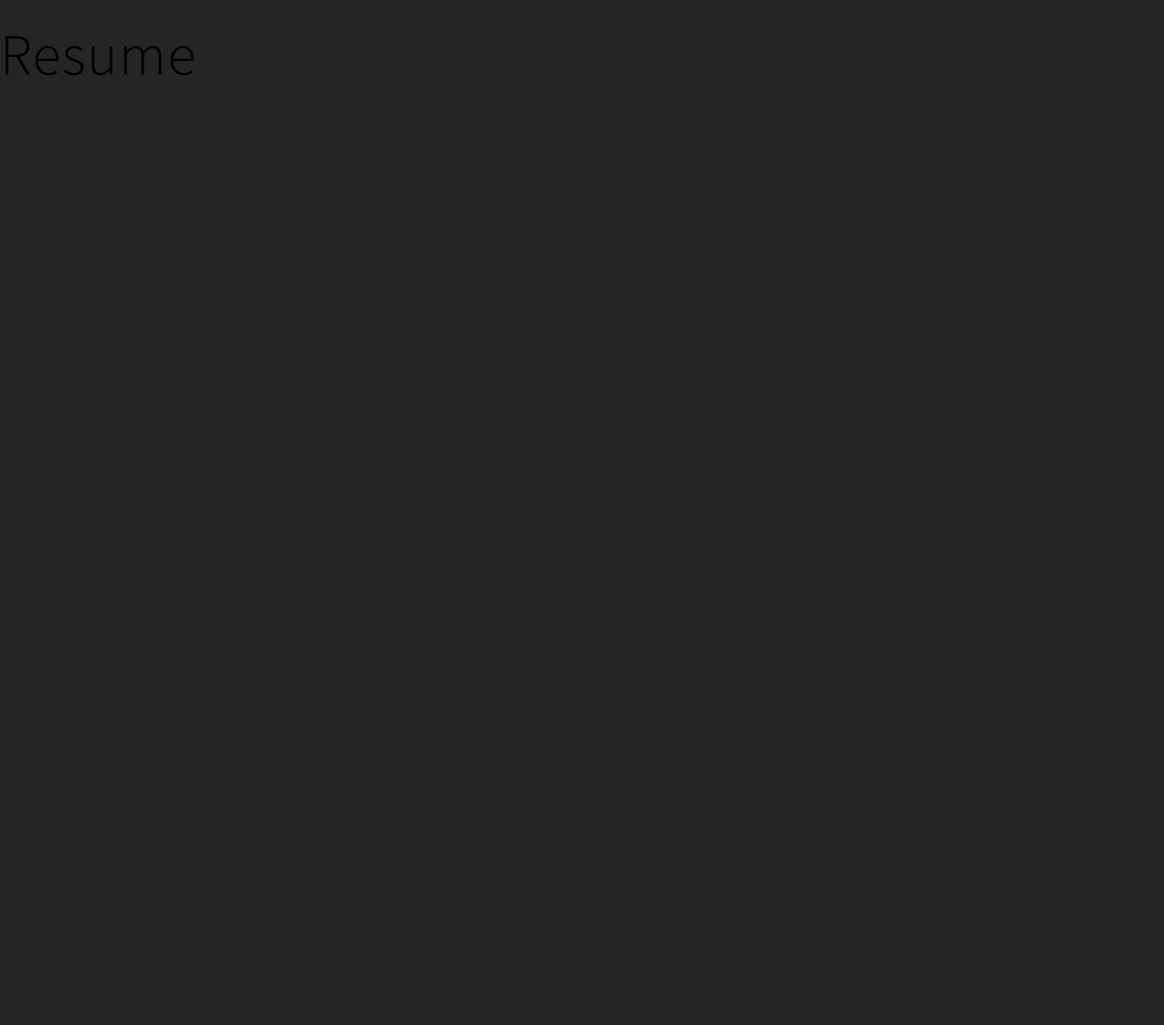
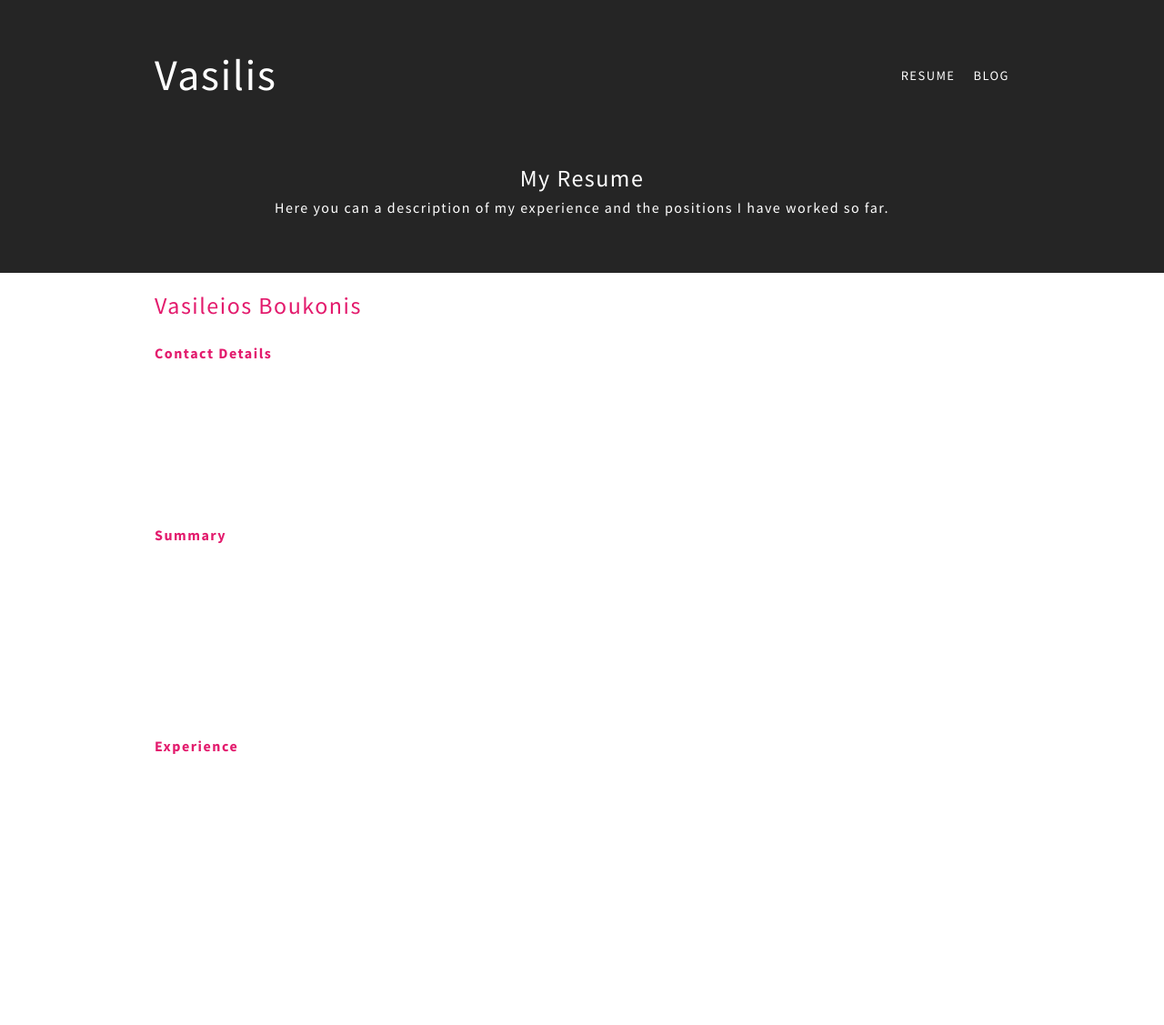
Before and after one commit to va5ili5/gatsby-blog, a Gatsby site: page /resume in a window 1280 px wide. Shown: the top 1127 px of the page at 91% size. Before the commit the page ends 843 px from the top, so only its background shows below. Built offline with nearby package versions, Linux system fonts and the light colour scheme; Gatsby itself is replaced by a stand-in of ours.

Commit message:
add yaml, change header

```diff
--- a/src/assets/scss/_base.scss
+++ b/src/assets/scss/_base.scss
@@ -18,7 +18,6 @@ body {
   font-size: $medium-font-size;
   font-weight: $medium-font-weight;
   line-height: $line-height;
-  background-color: $lighter-black;
   letter-spacing: 1.5px;
   -webkit-font-smoothing: antialiased;
   text-rendering: optimizeLegibility;
@@ -48,6 +47,5 @@ ul {
 }
 
 a {
-  color: $black;
   text-decoration: none;
 }
--- a/src/assets/scss/_layout.scss
+++ b/src/assets/scss/_layout.scss
@@ -15,12 +15,13 @@
     min-height: 100vh;
     width: 100vw;
     padding: 1em 3em;
+    background-color: $lighter-black;
     color: $white;
     display: flex;
     flex-direction: column;
     align-items: center;
     justify-content: space-between;
-    font-weight: 400; //opacity: 0.7;
+    font-weight: 400;
     a {
         color: $white;
     }
@@ -55,15 +56,38 @@
 }
 
 .header {
-    @extend .container;
-    min-height: 100px;
+    background-color: $lighter-black;
+    display: flex;
+    min-height: 300px;
 }
 
 .header-container {
+    @extend .container;
     display: flex;
+    flex-direction: column;
     flex-grow: 1;
-    justify-content: space-between;
-    align-items: center;
+    .header-menu {
+        display: flex;
+        align-items: center;
+        flex-grow: 1;
+        justify-content: space-between;
+    }
+    .header-title {
+        display: flex;
+        flex-direction: column;
+        align-items: center;
+        flex-grow: 1;
+        justify-content: center;
+    }
+    .navigation {
+        align-self: initial;
+    }
+    h3 {
+        color: $white;
+    }
+    p {
+        color: $white;
+    }
     a {
         font-weight: 400; //opacity: 0.7;
         color: $white;
@@ -87,7 +111,7 @@
 
 .post-text {
     color: $light-gray;
-    p{
+    p {
         margin-bottom: 20px;
     }
 }
@@ -144,8 +168,7 @@
     display: flex;
     .listitem {
         padding: 10px;
-
-        &:last-child{
+        &:last-child {
             padding-right: 0;
         }
     }
@@ -158,13 +181,46 @@
     color: $red;
 }
 
-.tags{
+.tags {
     margin-right: 10px;
-    i{
+    i {
         color: $red;
     }
 }
 
-.tag-link{
-    color:$white;
+.tag-link {
+    color: $white;
 }
+
+.resume-data {
+    padding: 20px 0;
+    p,
+    li {
+        color: #fff;
+    }
+    h4 {
+        color: $red;
+    }
+    .contact {
+        .fab,
+        .fa {
+            color: $white;
+            margin-right: 10px;
+        }
+        a {
+            color: $white;
+        }
+    }
+    .flex-header {
+        display: flex;
+        align-items: center;
+        h5 {
+            font-size: 1.1em;
+            color: #fff;
+        }
+        i {
+            color: #fff;
+            margin-right: 10px;
+        }
+    }
+}
--- a/src/components/header.js
+++ b/src/components/header.js
@@ -1,13 +1,13 @@
 import React from 'react'
 import { Link } from 'gatsby'
 import menu from '../data/nav.yaml'
-import header from '../data/blog.yaml'
 
-const Header = () => (
+const Header = (props) => (
   <header className="header">
     <div className="header-container">
+    <div className="header-menu">
       <h2>
-        <Link to={header.header.url}>{header.header.title}</Link></h2>
+        <Link to='/'>Vasilis</Link></h2>
       <nav className="navigation">
         <ul className="list">
           {menu.map(({ title, url }, i) => (
@@ -15,6 +15,15 @@ const Header = () => (
           ))}
         </ul>
       </nav>
+      </div>
+      <div  className="header-title">
+        <h3>
+            {props.title}
+        </h3>
+        <p>
+        {props.tagline}
+        </p>
+      </div>
     </div>
   </header>
 )
--- a/src/data/blog.yaml
+++ /dev/null
@@ -1,3 +0,0 @@
-header:
-  title:  Vasilis
-  url:  /
--- /dev/null
+++ b/src/data/resume.yaml
@@ -0,0 +1,95 @@
+name:  Vasileios Boukonis
+contact:
+  - media:  twitter
+    url:  https://twitter.com/vasilisdev
+    icon:  fab fa-twitter
+  - media:  github
+    url:  https://github.com/va5ili5
+    icon:  fab fa-github
+  - media:  linkedin
+    url:  https://www.linkedin.com/in/vboukonis/
+    icon:  fab fa-linkedin-in
+  - media:  e-mail
+    url:  mailto:vasiliss_b@hotmail.com
+    icon:  fa fa-envelope
+summary:  I am a .NET web developer and front-end engineer living and breathing in
+        Thessaloniki, Greece. I have 7 years of professional experience working
+        with the web. Over the years of my career I had the opportunity to work
+        from simple responsive websites to large, complex business web
+        applications and RESTful APIs. Most of my coding experience were built
+        upon the .NET stack, HTML5, CSS3 and Javascript. Currently focused on
+        the modern client side javascript frameworks.
+experience:
+  - position:  Software Engineer
+    company:  Intrasoft International
+    location:  Thessaloniki - Greece
+    duration:  June 2016 to present
+    duties:
+    - duty:  Implementing change requests for the European Railway Agency Information System
+    - duty:  Maintain and refactoring existing code
+    - duty:  Front-end and back-end development, using C#, VB.net, ASP.NET Web Forms, JavaScript, jQuery, AJAX, HTML, CSS, Visual Studio
+    - duty:  Implementing Unit Tests (MS Test) and UI Tests (selenium)
+    - duty:  Participate to meetings with the client, project manager and the development team
+    - duty:  Providing technical support to the client and proposed technical solutions based on the requirements
+  - position:  Software Engineer
+    company:  Interworks Cloud
+    location:  Thessaloniki - Greece
+    duration:  October 2013 to May 2016
+    duties:
+    - duty:  Implementing new features for the BSS cloud platform and the Marketplace
+    - duty:  Maintain and refactoring existing code
+    - duty:  Front-end and back-end development, using C#, ASP.NET Web Forms, JavaScript, jQuery, AJAX, HTML, CSS, Visual Studio
+    - duty:  Implementing Unit Tests (MS Test) and UI Tests (selenium)
+    - duty:  Implementing Unit Tests (MSTest, Moq Framework) and integration tests
+    - duty:  Participating in sprint planning and daily scrum meetings
+  - position:  Web Developer
+    company:  Marmalade GmbH
+    location:  Magdeburg - Germany
+    duration:  October 2012 to July 2013
+    duties:
+    - duty:  Responsive Web Design
+    - duty:  Front-end development, using HTML5, CSS3, javascript, jQuery and jQuery mobile
+    - duty:  Back-end development, using PHP, mySQL, couchDB
+    - duty:  Contribution to the implementation of the OXMOB, a mobile template for OXID e-shop.
+    - duty:  Websites Development and maintenance
+  - position:  Intern Software Developer
+    company:  ELSOP Consulting Group - SAP Partner
+    location:  Athens - Greece
+    duration:  January 2012 to July 2012
+    duties:
+    - duty:  SAP Java development
+education:
+  -  school: University of Macedonia
+     location:  Thessaloniki – Greece
+     degree:  Bachelor of Science in Applied Informatics
+     date:  2009 - 2011
+     grade:  Overall GPA 7.33/10.00
+  -  school: Alexander Technological Educational Institute of Thessaloniki
+     location:  Thessaloniki – Greece
+     degree:  Bachelor in Food Science Technology
+     date:  1997 – 2003
+     grade:  Overall GPA 6.55/10.00
+  -  school: Kastoria High School
+     location:  Kastoria - Greece
+     degree:  High School Diploma
+     date:  1995 – 1997
+     grade:  Overall GPA 17.30/20.00
+skills:
+  -  skill:  "Programming Languages: C#, Visual Basic, t-SQL, PHP"
+  -  skill:  "Web Technologies & Frameworks: HTML5, CSS3, React.js, Vue.js"
+  -  skill:  "Scripts/UI: JavaScript, jQuery, Ajax, Bootstrap, SASS, SCSS, LESS, gulp"
+  -  skill:  "Databases and ORM: MS-SQL Server, Entity Framework, MySQL, noSQL(CouchDB)"
+  -  skill:  "Microsoft Technologies: .NET Framework, ASP.NET WebForms, ASP.NET MVC, ASP.NET WebApi,
+             ASP.NET Core"
+  -  skill:  "Version Control: git, TFS"
+  -  skill:  "Development Tools: Visual Studio, Visual Studio Code, SQL Server Management Studio"
+  -  skill:  "Operating Systems: Microsoft Windows, Linux(Mint)"
+softskills:
+  -  sskill:  Ability to comprehend the business context.
+  -  sskill:  Ability to analyze complex business concepts and break down to smaller tasks.
+  -  sskill:  Ability to work as a team member and also as an individual.
+  -  sskill:  Ability to share and communicate technical details with non-technical departments (e.g. Marketing, Sales)
+languages:
+  -  language:  Greek (mother tongue)
+  -  language:  English (fluent)
+  -  language:  German (basic)
--- a/src/pages/blog/index.js
+++ b/src/pages/blog/index.js
@@ -3,12 +3,16 @@ import { graphql } from 'gatsby'
 import Layout from '../../components/layout'
 import Header from '../../components/header'
 import Post from '../../components/post'
+
 const IndexPage = ({ data }) => {
 
     const { allMarkdownRemark: posts } = data;
+    const title = 'Welcome to my blog';
+    const tagline = 'I usually write about .NET development and front-end stuff that I work.';
+
     return (
         <Layout>
-            <Header />
+            <Header title={title} tagline={tagline}/>
             <section className="container">
                 <div className="flex-container">
                     {posts.edges.map((post, i) => (
--- a/src/pages/resume.js
+++ b/src/pages/resume.js
@@ -1,12 +1,95 @@
 import React from 'react'
 import Layout from '../components/layout'
+import Header from '../components/header'
+import resume from '../data/resume.yaml'
 
-const Resume = () => (
-    <Layout>
-        <section className="Resume">
-            <h1>Resume</h1>
-        </section>
-    </Layout>
-)
+const Resume = () => {
+    const title = 'My Resume';
+    const tagline = 'Here you can a description of my experience and the positions I have worked so far.';
+
+    return (
+        <Layout>
+            <Header title={title} tagline={tagline}/>
+            <section className="container">
+                <div className="flex-container">
+                    <h3 className="title">{resume.name}</h3>
+                    <div className="resume-data">
+                        <h4>Contact Details</h4>
+                        <ul className="contact">
+                            {resume.contact.map(({ media, url, icon }, i) => (
+                                <li key={i}>
+                                    <i className={icon}></i>
+                                    <a href={url}>
+                                        {media}
+                                    </a>
+                                </li>
+                            ))}
+                        </ul>
+                    </div>
+                    <div className="resume-data">
+                        <h4>Summary</h4>
+                        <p className="post-text">{resume.summary}</p>
+                    </div>
+                    <div className="resume-data">
+                        <h4>Experience</h4>
+                        {resume.experience.map((exp, i) => (
+                            <div key={i}>
+                                <div className="flex-header">
+                                    <i className="fa fa-building pinfo"></i><h5>{exp.position} @ {exp.company}</h5></div>
+                                <p>{exp.location}</p>
+                                <p>{exp.duration}</p>
+                                <p>Duties:</p>
+                                <ul className="contact">
+                                    {exp.duties.map((duty, i) => (
+                                        <li key={i}>{duty.duty}</li>
+                                    ))}
+                                </ul>
+                            </div>
+                        ))}
+                    </div>
+                    <div className="resume-data">
+                        <h4>Education</h4>
+                        {resume.education.map((edu, i) => (
+                            <div key={i}>
+                                <div className="flex-header">
+                                    <i className="fas fa-university"></i><h5>{edu.school}</h5></div>
+                                <p>{edu.location}</p>
+                                <p>{edu.degree}</p>
+                                <p>{edu.date}</p>
+                                <p>{edu.grade}</p>
+                            </div>
+                        ))}
+                    </div>
+                    <div className="resume-data">
+                        <h4>Skills</h4>
+                        {resume.skills.map((skill, i) => (
+                            <div key={i}>
+                                <p>{skill.skill}</p>
+                            </div>
+                        ))}
+                    </div>
+                    <div className="resume-data">
+                        <h4>Soft Skills</h4>
+                        {resume.softskills.map((skill, i) => (
+                            <div key={i}>
+                                <p>{skill.sskill}</p>
+                            </div>
+                        ))}
+                    </div>
+                    <div className="resume-data">
+                        <h4>Languages</h4>
+                        {resume.languages.map((language, i) => (
+                            <div key={i}>
+                                <p>{language.language}</p>
+                            </div>
+                        ))}
+                    </div>
+                </div>
+
+            </section>
+        </Layout>
+    )
+}
+
 
 export default Resume;
```
Also changed, not shown: src/components/hero.js (+7 -7 lines), src/data/contact.yaml (added, +9 -0 lines), src/data/hero.yaml (deleted, +0 -18 lines).
